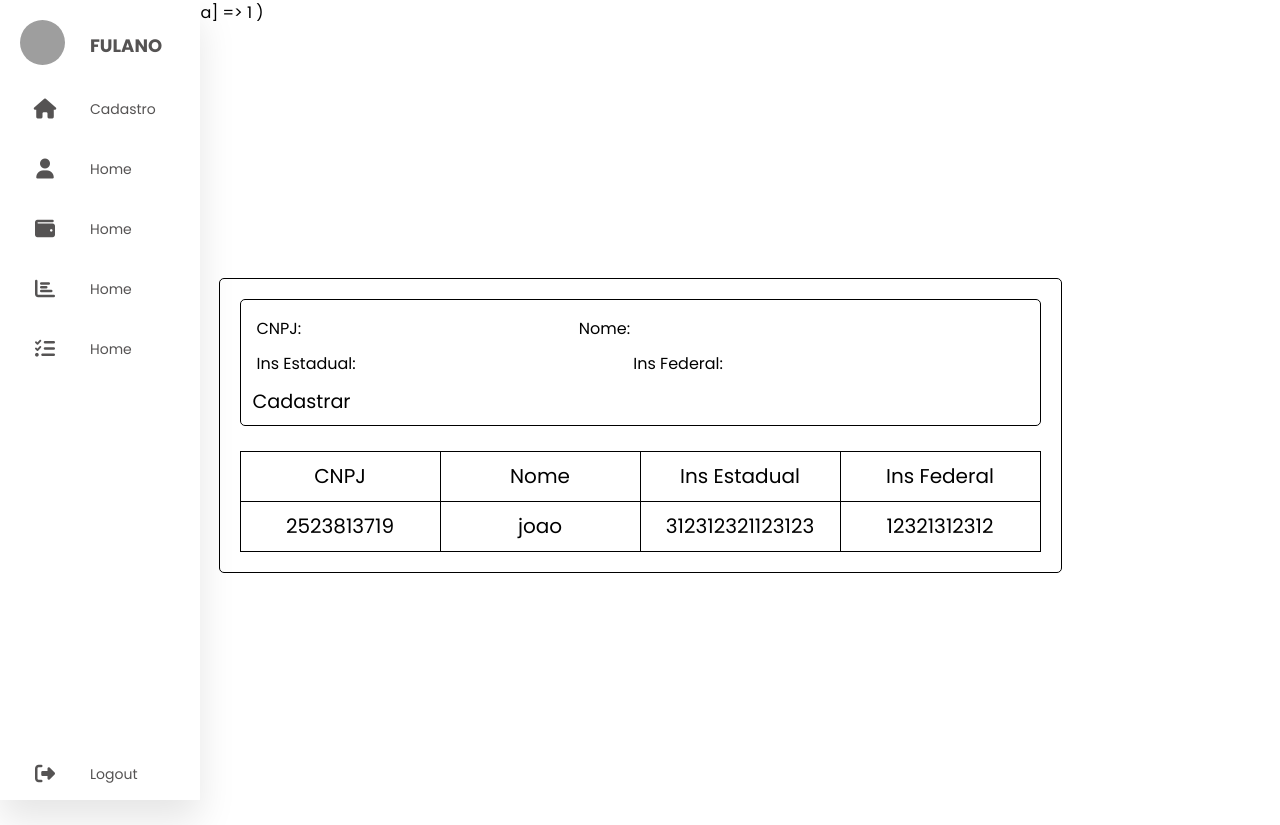
After one commit to gaaahbriel/admSis, a PHP site: page /cadastro.php in a window 1280 px wide. The commit adds this page. Run offline with PHP 8.4, Linux system fonts and the light colour scheme; the visitor is signed in with stand-in values (Sample User, id 1); grey boxes are pictures that could not be loaded.

Commit message:
login, sessão e logout

```diff
--- a/cadastro/cadastro.css
+++ b/cadastro/cadastro.css
@@ -10,14 +10,75 @@
     font-family: "Poppins", sans-serif;
 }
 
-header{
-    display: flex;
+nav{
     position: absolute;
+    top: 0;
+    bottom: 0;
     height: 100%;
+    left: 0;
+    background: #fff;
+    width: 90px;
+    overflow: hidden;
+    transition: width 0.2s linear;
+    box-shadow: 0 20px 35px rgba(0, 0, 0, 0.1);
 }
 
-body{
-    background: #dfe9f5;
+.logo{
+    text-align: center;
+    display: flex;
+    transition: all 0.5s ease;
+    margin: 10px 0 0 10px;
+}
+
+.logo img {
+    width: 45px;
+    height: 45px;
+    border-radius: 50%;
+}
+
+.logo span{
+    font-weight: bold;
+    padding-left: 15px;
+    font-size: 18px;
+    text-transform: uppercase;
+}
+
+a{
+    position: relative;
+    color: rgb(85, 83, 83);
+    font-size: 14px;
+    display: table;
+    width: 300px;
+    padding: 10px;
+}
+
+.fas{
+    position: relative;
+    width: 70px;
+    height: 40px;
+    top: 14px;
+    font-size: 20px;
+    text-align: center;
+}
+
+.nav-item{
+    position: relative;
+    top: 12px;
+    margin-left: 10px;
+}
+
+a:hover{
+    width: 200px;
+    transition: all 0.5s ease;
+}
+nav:hover{
+    width: 200px;
+    transition: all 0.5s ease;
+}
+
+.logout{
+    position: absolute;
+    bottom: 0;
 }
 
 .wrapper{
--- /dev/null
+++ b/cadastro/cadastro.php
@@ -0,0 +1,99 @@
+<?php
+session_start();
+print_r($_SESSION);
+if((!isset($_SESSION['email']) == true) and (!isset($_SESSION['senha']) == true)){
+    unset($_SESSION['email']);
+    unset($_SESSION['senha']);
+    header("Location: /admsis/login/login.php");
+}else {
+    $logado = $_SESSION['email'];
+}
+
+?>
+
+
+<!DOCTYPE html>
+<html lang="pt-br">
+<head>
+    <meta charset="UTF-8">
+    <meta name="viewport" content="width=device-width, initial-scale=1.0">
+    <title>Document</title>
+    <link rel="stylesheet" type="text/css" href="cadastro.css">
+    <link rel="stylesheet" href="https://cdnjs.cloudflare.com/ajax/libs/font-awesome/6.5.1/css/all.min.css">
+</head>
+
+<body>
+<nav>
+        <ul>
+            <li>
+                <a href="#" class="logo">
+                    <img src="/admsis/home/logo.jpg" alt="">
+                    <span class="nav-item">Fulano</span>
+                </a>
+            </li>
+            <li><a href="/admsis/cadastro/cadastro.html">
+                <i class="fas fa-home"></i>
+                <span class="nav-item">Cadastro</span>
+            </a></li>
+            <li><a href="">
+                <i class="fas fa-user"></i>
+                <span class="nav-item">Home</span>
+            </a></li>
+            <li><a href="#">
+                <i class="fas fa-wallet"></i>
+                <span class="nav-item">Home</span>
+            </a></li>
+            <li><a href="#">
+                <i class="fas fa-chart-bar"></i>
+                <span class="nav-item">Home</span>
+            </a></li>
+            <li><a href="#">
+                <i class="fas fa-tasks"></i>
+                <span class="nav-item">Home</span>
+            </a></li>
+            <li><a href="logout.php" class="logout">
+                <i class="fas fa-sign-out-alt"></i>
+                <span class="nav-item">Logout</span>
+            </a></li>
+
+        </ul>
+    </nav>
+    <div class="wrapper">
+        <form action="">
+            <fieldset>
+                <label for="">CNPJ:</label>
+                <input type="text">
+                <label for="">Nome:</label>
+                <input type="text">
+                <br>
+                <label for="">Ins Estadual:</label>
+                <input type="text">
+                <label for="">Ins Federal:</label>
+                <input type="text">
+                <br>
+                <input value="Cadastrar" class="btn" type="submit">
+            </fieldset>
+                <br>
+                <table>
+                    <thead>
+                        <tr>
+                            <td>CNPJ</td>
+                            <td>Nome</td>
+                            <td>Ins Estadual</td>
+                            <td>Ins Federal</td>
+                        </tr>
+                    </thead>
+                    <tbody>
+                        <tr>
+                            <td>2523813719</td>
+                            <td>joao</td>
+                            <td>312312321123123</td>
+                            <td>12321312312</td>
+                        </tr>
+                    </tbody>
+                </table>
+
+        </form>
+    </div>
+</body>
+</html>
--- a/home/home.css
+++ b/home/home.css
@@ -11,7 +11,8 @@
 }
 
 body{
-    background: #dfe9f5;
+    background: rgb(2,0,36);
+    background: linear-gradient(90deg, rgba(2,0,36,1) 0%, rgba(9,9,121,1) 35%, rgba(0,212,255,1) 100%);
 }
 
 nav{
--- a/login/login.css
+++ b/login/login.css
@@ -18,7 +18,8 @@ body{
 
 .wrapper{
     width: 420px;
-    background: blue;
+    background: rgb(2,0,36);
+    background: linear-gradient(90deg, rgba(2,0,36,1) 0%, rgba(9,9,121,1) 35%, rgba(0,212,255,1) 100%);
     color: #fff;
     border-radius: 10px;
     padding: 30px 40px;
```
Also changed, not shown: cadastro/cadastro.html (deleted, +0 -52 lines), cadastro/logout.php (added, +8 -0 lines), connect.php (added, +14 -0 lines), home/home.php (renamed from home/home.html, +14 -1 lines), home/logout.php (added, +8 -0 lines), login/logar.php (added, +44 -0 lines), login/login.php (renamed from login/login.html, +6 -6 lines).
